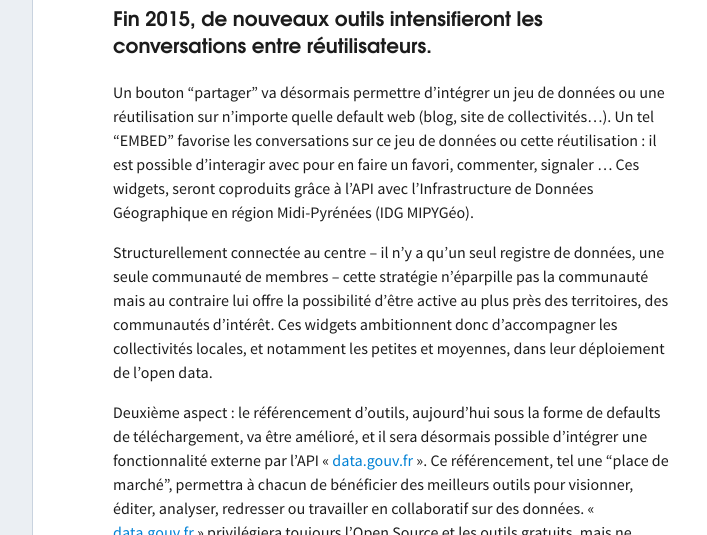
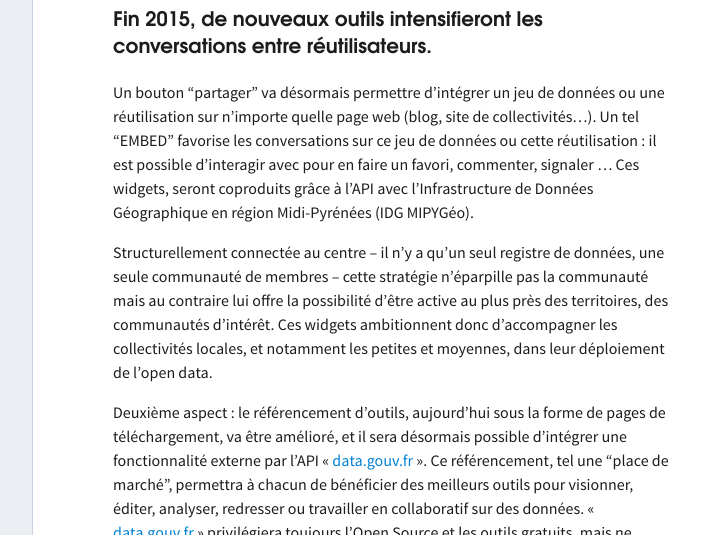
Before and after one commit to etalab/doc.data.gouv.fr, a Jekyll site: the page built from _faq/citoyen.md, in a window 1280 px wide and 900 px high, scrolled down 3068 px. Shown: the part 177-712 px from the top of the window, without its empty margins (382-1089 px from the left). Built offline with Jekyll 4.4.1, drawn with Linux system fonts in a browser that asks for light colours; some of the changed text lies outside the part shown.

Commit message:
Update FAQ “citoyen”

```diff
--- a/_faq/citoyen.md
+++ b/_faq/citoyen.md
@@ -49,10 +49,10 @@
 ### Les personnes morales
 
 Les personnes morales (entreprise, association, EPIC) peuvent aussi contribuer sur « [data.gouv.fr](https://www.data.gouv.fr) ».
-Comme tout autre utilisateur de la plateforme, elles peuvent contribuer dans les defaults des autres producteurs,
+Comme tout autre utilisateur de la plateforme, elles peuvent contribuer dans les pages des autres producteurs,
 en enrichissant leurs données.
 Elles peuvent aussi proposer leurs propres jeux de données sous le nom de leur organisation,
-et animer leurs propres defaults en y attirant des contributions.
+et animer leurs propres pages en y attirant des contributions.
 
 ### La responsabilité et le rôle d’Etalab
 
@@ -123,7 +123,7 @@
 ### Fin 2015, de nouveaux outils intensifieront les conversations entre réutilisateurs.
 
 Un bouton “partager” va désormais permettre d’intégrer un jeu de données
-ou une réutilisation sur n’importe quelle default web (blog, site de collectivités…).
+ou une réutilisation sur n’importe quelle page web (blog, site de collectivités…).
 Un tel “EMBED” favorise les conversations sur ce jeu de données ou cette réutilisation :
 il est possible d’interagir avec pour en faire un favori, commenter, signaler …
 Ces widgets, seront coproduits grâce à l’API avec l’Infrastructure de Données Géographique
@@ -137,7 +137,7 @@
 et notamment les petites et moyennes, dans leur déploiement de l’open data.
 
 Deuxième aspect :
-le référencement d’outils, aujourd’hui sous la forme de defaults de téléchargement, va être amélioré,
+le référencement d’outils, aujourd’hui sous la forme de pages de téléchargement, va être amélioré,
 et il sera désormais possible d’intégrer une fonctionnalité externe par l’API « [data.gouv.fr](https://www.data.gouv.fr) ».
 Ce référencement, tel une “place de marché”, permettra à chacun de bénéficier des meilleurs outils pour visionner,
 éditer, analyser, redresser ou travailler en collaboratif sur des données.
@@ -165,7 +165,7 @@
 à l'exclusion de toute autre licence.
 
 La licence ainsi que toutes les informations complémentaires sont disponibles
-sur [la default dédiée du site officiel d'Etalab](https://www.etalab.gouv.fr/licence-ouverte-open-licence).
+sur [la page dédiée du site officiel d'Etalab](https://www.etalab.gouv.fr/licence-ouverte-open-licence).
 
 ### La licence Open Data Base Licence (ODBL)
 
@@ -186,7 +186,7 @@
 Les redevances sont autorisées dans des cas exceptionnels.
 
 Plus d'informations sur les redevances et leur cadre légal sont disponibles
-sur [la default dédiée au sujet des redevances](https://www.data.gouv.fr/fr/Redevances).
+sur [la page dédiée au sujet des redevances](https://www.data.gouv.fr/fr/Redevances).
 
 ## J’ai observé une inexactitude, un commentaire tendancieux, un contenu publicitaire que faire ?
 
```
